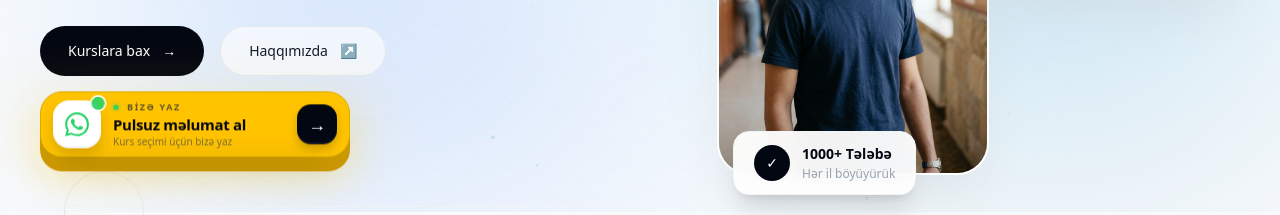
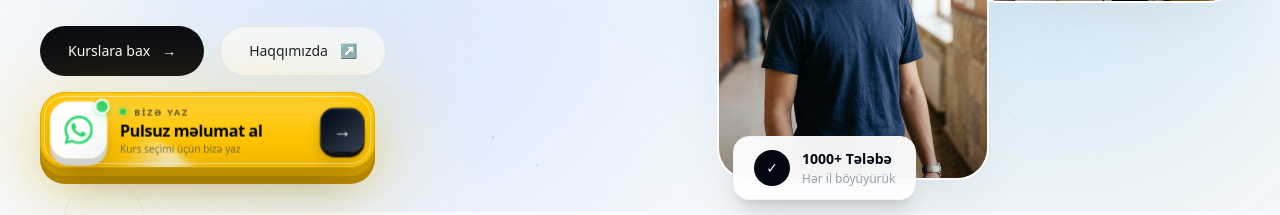
Before and after one commit to Shookrun/ugur-academy, a Next.js app: page / in a window 1280 px wide. Shown: the part 588-803 px from the top of the page. Built offline with nearby package versions, Linux system fonts and the light colour scheme; no server answers; the database is empty.

Commit message:
Update Hero.tsx

```diff
--- a/components/ui/Hero.tsx
+++ b/components/ui/Hero.tsx
@@ -7,46 +7,65 @@ const Hero = () => {
   return (
     <>
       <style jsx global>{`
-        @keyframes whatsappOrb {
+        @keyframes heroWhatsAppFloat {
           0%,
           100% {
-            transform: scale(0.85);
-            opacity: 0;
+            transform: translateY(0) rotateX(0deg) rotateY(0deg);
           }
 
-          45% {
-            opacity: 0.28;
-          }
-
-          70% {
-            transform: scale(1.25);
-            opacity: 0;
+          50% {
+            transform: translateY(-4px) rotateX(1deg) rotateY(-1deg);
           }
         }
 
-        @keyframes whatsappFloat {
+        @keyframes heroWhatsAppGlow {
           0%,
           100% {
-            transform: translateY(0) rotateX(0deg);
+            opacity: 0.25;
+            transform: scale(0.9);
           }
 
           50% {
-            transform: translateY(-3px) rotateX(1deg);
+            opacity: 0.5;
+            transform: scale(1.05);
           }
         }
 
-        @keyframes whatsappShine {
+        @keyframes heroWhatsAppShine {
           0% {
-            transform: translateX(-160%) skewX(-20deg);
+            transform: translateX(-150%) rotate(18deg);
           }
 
           35%,
           100% {
-            transform: translateX(260%) skewX(-20deg);
+            transform: translateX(300%) rotate(18deg);
           }
         }
 
-        @keyframes whatsappDot {
+        @keyframes heroWhatsAppIcon {
+          0%,
+          100% {
+            transform: rotate(0deg) scale(1);
+          }
+
+          8% {
+            transform: rotate(-8deg) scale(1.08);
+          }
+
+          16% {
+            transform: rotate(7deg) scale(1.08);
+          }
+
+          24% {
+            transform: rotate(-4deg) scale(1.03);
+          }
+
+          32% {
+            transform: rotate(0deg) scale(1);
+          }
+        }
+
+        @keyframes heroWhatsAppOnline {
           0%,
           100% {
             transform: scale(1);
@@ -54,76 +73,37 @@ const Hero = () => {
           }
 
           50% {
-            transform: scale(0.65);
-            opacity: 0.5;
+            transform: scale(0.7);
+            opacity: 0.55;
           }
         }
 
-        @keyframes whatsappIcon {
-          0%,
-          100% {
-            transform: rotate(0deg) scale(1);
-          }
-
-          8% {
-            transform: rotate(-10deg) scale(1.08);
-          }
-
-          16% {
-            transform: rotate(8deg) scale(1.08);
-          }
-
-          24% {
-            transform: rotate(-5deg) scale(1.05);
-          }
-
-          32% {
-            transform: rotate(0deg) scale(1);
-          }
+        .hero-whatsapp-float {
+          animation: heroWhatsAppFloat 3.4s ease-in-out infinite;
         }
 
-        @keyframes whatsappArrow {
-          0%,
-          100% {
-            transform: translateX(0);
-          }
-
-          50% {
-            transform: translateX(4px);
-          }
+        .hero-whatsapp-glow {
+          animation: heroWhatsAppGlow 2.8s ease-in-out infinite;
         }
 
-        .whatsapp-orb {
-          animation: whatsappOrb 3s ease-out infinite;
+        .hero-whatsapp-shine {
+          animation: heroWhatsAppShine 4.2s ease-in-out infinite;
         }
 
-        .whatsapp-float {
-          animation: whatsappFloat 3.2s ease-in-out infinite;
+        .hero-whatsapp-icon {
+          animation: heroWhatsAppIcon 4s ease-in-out infinite;
         }
 
-        .whatsapp-shine {
-          animation: whatsappShine 4s ease-in-out infinite;
-        }
-
-        .whatsapp-dot {
-          animation: whatsappDot 1.8s ease-in-out infinite;
-        }
-
-        .whatsapp-icon {
-          animation: whatsappIcon 3.5s ease-in-out infinite;
-        }
-
-        .whatsapp-arrow {
-          animation: whatsappArrow 1.4s ease-in-out infinite;
+        .hero-whatsapp-online {
+          animation: heroWhatsAppOnline 1.8s ease-in-out infinite;
         }
 
         @media (prefers-reduced-motion: reduce) {
-          .whatsapp-orb,
-          .whatsapp-float,
-          .whatsapp-shine,
-          .whatsapp-dot,
-          .whatsapp-icon,
-          .whatsapp-arrow {
+          .hero-whatsapp-float,
+          .hero-whatsapp-glow,
+          .hero-whatsapp-shine,
+          .hero-whatsapp-icon,
+          .hero-whatsapp-online {
             animation: none;
           }
         }
@@ -311,13 +291,7 @@ const Hero = () => {
                 >
                   Kurslara bax
 
-                  <span
-                    className="
-                      transition-transform
-                      duration-300
-                      group-hover:translate-x-1
-                    "
-                  >
+                  <span className="transition-transform duration-300 group-hover:translate-x-1">
                     →
                   </span>
                 </Link>
@@ -350,14 +324,7 @@ const Hero = () => {
                 >
                   Haqqımızda
 
-                  <span
-                    className="
-                      text-gray-400
-                      transition-transform
-                      duration-300
-                      group-hover:translate-x-1
-                    "
-                  >
+                  <span className="text-gray-400 transition-transform duration-300 group-hover:translate-x-1">
                     ↗
                   </span>
                 </Link>
@@ -368,47 +335,48 @@ const Hero = () => {
                   rel="noopener noreferrer"
                   aria-label="WhatsApp ilə məlumat al"
                   className="
-                    whatsapp-float
+                    hero-whatsapp-float
                     group
                     relative
                     inline-flex
-                    h-[66px]
-                    min-w-[285px]
+                    h-[76px]
+                    w-full
+                    max-w-[335px]
                     items-center
-                    gap-3
                     overflow-visible
-                    rounded-[22px]
+                    rounded-[25px]
                     border
                     border-[#d9a900]
                     bg-[#FFC400]
                     px-3
                     text-gray-950
-                    shadow-[0_14px_0_#c99700,0_22px_40px_rgba(255,196,0,0.28)]
-                    perspective-[1000px]
+                    [transform-style:preserve-3d]
+                    [perspective:1200px]
+                    shadow-[0_8px_0_#c49300,0_16px_0_#aa8000,0_25px_45px_rgba(201,147,0,0.25)]
                     transition-all
                     duration-500
-                    hover:-translate-y-2
-                    hover:rotate-[-1deg]
+                    hover:-translate-y-3
+                    hover:rotate-x-2
+                    hover:rotate-y-[-2deg]
                     hover:scale-[1.025]
-                    hover:border-[#bd9000]
                     hover:bg-[#FFD21F]
-                    hover:shadow-[0_17px_0_#b98c00,0_28px_55px_rgba(255,196,0,0.42)]
-                    active:translate-y-1
-                    active:shadow-[0_6px_0_#c99700,0_12px_25px_rgba(255,196,0,0.22)]
-                    sm:min-w-[310px]
+                    hover:shadow-[0_11px_0_#c49300,0_22px_0_#aa8000,0_35px_60px_rgba(201,147,0,0.35)]
+                    active:translate-y-2
+                    active:scale-[0.99]
+                    active:shadow-[0_3px_0_#aa8000,0_7px_0_#906d00,0_12px_25px_rgba(201,147,0,0.2)]
                   "
                 >
                   <span
                     aria-hidden="true"
                     className="
-                      whatsapp-orb
+                      hero-whatsapp-glow
                       pointer-events-none
                       absolute
-                      -inset-4
-                      -z-10
-                      rounded-[28px]
-                      bg-[#FFC400]/30
-                      blur-xl
+                      -inset-5
+                      -z-20
+                      rounded-[32px]
+                      bg-[#FFC400]/35
+                      blur-2xl
                     "
                   />
 
@@ -417,15 +385,25 @@ const Hero = () => {
                     className="
                       pointer-events-none
                       absolute
-                      -inset-[2px]
-                      rounded-[22px]
+                      inset-[3px]
+                      rounded-[21px]
                       border
                       border-white/50
-                      opacity-0
-                      transition-all
-                      duration-500
-                      group-hover:scale-[1.04]
-                      group-hover:opacity-100
+                    "
+                  />
+
+                  <span
+                    aria-hidden="true"
+                    className="
+                      pointer-events-none
+                      absolute
+                      left-[7%]
+                      right-[7%]
+                      top-1
+                      h-5
+                      rounded-full
+                      bg-white/25
+                      blur-md
                     "
                   />
 
@@ -436,21 +414,21 @@ const Hero = () => {
                       absolute
                       inset-0
                       overflow-hidden
-                      rounded-[22px]
+                      rounded-[25px]
                     "
                   >
                     <span
                       className="
-                        whatsapp-shine
+                        hero-whatsapp-shine
                         absolute
-                        left-[-70%]
-                        top-[-30%]
-                        h-[160%]
-                        w-[32%]
-                        rotate-[20deg]
+                        left-[-55%]
+                        top-[-40%]
+                        h-[180%]
+                        w-[25%]
+                        rotate-[18deg]
                         bg-gradient-to-r
                         from-transparent
-                        via-white/70
+                        via-white/75
                         to-transparent
                         blur-[3px]
                       "
@@ -462,15 +440,16 @@ const Hero = () => {
                     className="
                       pointer-events-none
                       absolute
-                      bottom-[-9px]
-                      left-6
-                      right-6
-                      h-2
+                      bottom-[-16px]
+                      left-[10%]
+                      right-[10%]
+                      h-4
                       rounded-full
-                      bg-black/15
-                      blur-md
+                      bg-black/20
+                      blur-lg
                       transition-all
                       duration-500
+                      group-hover:bottom-[-20px]
                       group-hover:scale-90
                       group-hover:opacity-60
                     "
@@ -479,48 +458,50 @@ const Hero = () => {
                   <span
                     className="
                       relative
+                      z-10
                       flex
-                      h-12
-                      w-12
+                      h-[56px]
+                      w-[56px]
                       shrink-0
                       items-center
                       justify-center
-                      rounded-[16px]
-                      bg-white
+                      rounded-[18px]
+                      border
+                      border-white/80
+                      bg-gradient-to-br
+                      from-white
+                      via-white
+                      to-gray-100
                       text-[#25D366]
-                      shadow-[0_7px_14px_rgba(0,0,0,0.14),inset_0_-2px_0_rgba(0,0,0,0.05)]
+                      shadow-[0_7px_0_#d1d1d1,0_11px_18px_rgba(0,0,0,0.16),inset_0_2px_3px_rgba(255,255,255,1)]
+                      [transform:translateZ(22px)]
                       transition-all
                       duration-500
-                      group-hover:-translate-y-1
+                      group-hover:-translate-y-2
                       group-hover:rotate-[-8deg]
                       group-hover:scale-110
-                      group-hover:rounded-[14px]
-                      group-hover:shadow-[0_10px_20px_rgba(37,211,102,0.32)]
+                      group-hover:shadow-[0_9px_0_#c7c7c7,0_15px_25px_rgba(37,211,102,0.28)]
                     "
                   >
                     <span
-                      aria-hidden="true"
                       className="
-                        whatsapp-dot
+                        hero-whatsapp-online
                         absolute
                         -right-1
                         -top-1
-                        h-3.5
-                        w-3.5
+                        h-4
+                        w-4
                         rounded-full
+                        border-2
+                        border-white
                         bg-[#25D366]
-                        ring-2
-                        ring-white
+                        shadow-[0_2px_8px_rgba(37,211,102,0.45)]
                       "
                     />
 
                     <svg
                       viewBox="0 0 24 24"
-                      className="
-                        whatsapp-icon
-                        h-6
-                        w-6
-                      "
+                      className="hero-whatsapp-icon h-7 w-7"
                       fill="currentColor"
                       aria-hidden="true"
                     >
@@ -529,7 +510,21 @@ const Hero = () => {
                     </svg>
                   </span>
 
-                  <span className="relative flex min-w-0 flex-1 flex-col items-start justify-center leading-none">
+                  <span
+                    className="
+                      relative
+                      z-10
+                      ml-3
+                      flex
+                      min-w-0
+                      flex-1
+                      flex-col
+                      items-start
+                      justify-center
+                      leading-none
+                      [transform:translateZ(15px)]
+                    "
+                  >
                     <span
                       className="
                         flex
@@ -540,21 +535,9 @@ const Hero = () => {
                         uppercase
                         tracking-[0.18em]
                         text-gray-800/70
-                        transition-colors
-                        duration-300
-                        group-hover:text-gray-950
                       "
                     >
-                      <span
-                        className="
-                          whatsapp-dot
-                          h-1.5
-                          w-1.5
-                          rounded-full
-                          bg-[#25D366]
-                          shadow-[0_0_0_3px_rgba(37,211,102,0.12)]
-                        "
-                      />
+                      <span className="h-1.5 w-1.5 rounded-full bg-[#25D366] shadow-[0_0_0_4px_rgba(37,211,102,0.13)]" />
 
                       Bizə yaz
                     </span>
@@ -562,26 +545,19 @@ const Hero = () => {
                     <span
                       className="
                         mt-1.5
-                        text-[15px]
+                        text-[16px]
                         font-extrabold
-                        tracking-[-0.02em]
+                        tracking-[-0.025em]
                         text-gray-950
                         transition-transform
                         duration-500
-                        group-hover:translate-x-0.5
+                        group-hover:translate-x-1
                       "
                     >
                       Pulsuz məlumat al
                     </span>
 
-                    <span
-                      className="
-                        mt-1
-                        text-[10px]
-                        font-medium
-                        text-gray-700/65
-                      "
-                    >
+                    <span className="mt-1 text-[10px] font-medium text-gray-700/65">
                       Kurs seçimi üçün bizə yaz
                     </span>
                   </span>
@@ -589,31 +565,33 @@ const Hero = () => {
                   <span
                     className="
                       relative
+                      z-10
                       flex
-                      h-10
-                      w-10
+                      h-11
+                      w-11
                       shrink-0
                       items-center
                       justify-center
-                      rounded-[14px]
-                      bg-gray-950
+                      rounded-[15px]
+                      border
+                      border-black/10
+                      bg-gradient-to-br
+                      from-gray-950
+                      to-gray-700
                       text-white
-                      shadow-[0_5px_10px_rgba(0,0,0,0.18),inset_0_-2px_0_rgba(255,255,255,0.08)]
+                      shadow-[0_5px_0_#111,0_9px_15px_rgba(0,0,0,0.2),inset_0_1px_1px_rgba(255,255,255,0.15)]
+                      [transform:translateZ(20px)]
                       transition-all
                       duration-500
                       group-hover:-translate-y-1
                       group-hover:rotate-[8deg]
-                      group-hover:bg-[#25D366]
-                      group-hover:shadow-[0_8px_16px_rgba(37,211,102,0.32)]
+                      group-hover:bg-gradient-to-br
+                      group-hover:from-[#25D366]
+                      group-hover:to-[#128C7E]
+                      group-hover:shadow-[0_5px_0_#087c67,0_10px_18px_rgba(37,211,102,0.3)]
                     "
                   >
-                    <span
-                      className="
-                        whatsapp-arrow
-                        text-lg
-                        font-medium
-                      "
-                    >
+                    <span className="text-lg font-bold transition-transform duration-300 group-hover:translate-x-0.5">
                       →
                     </span>
                   </span>
```
